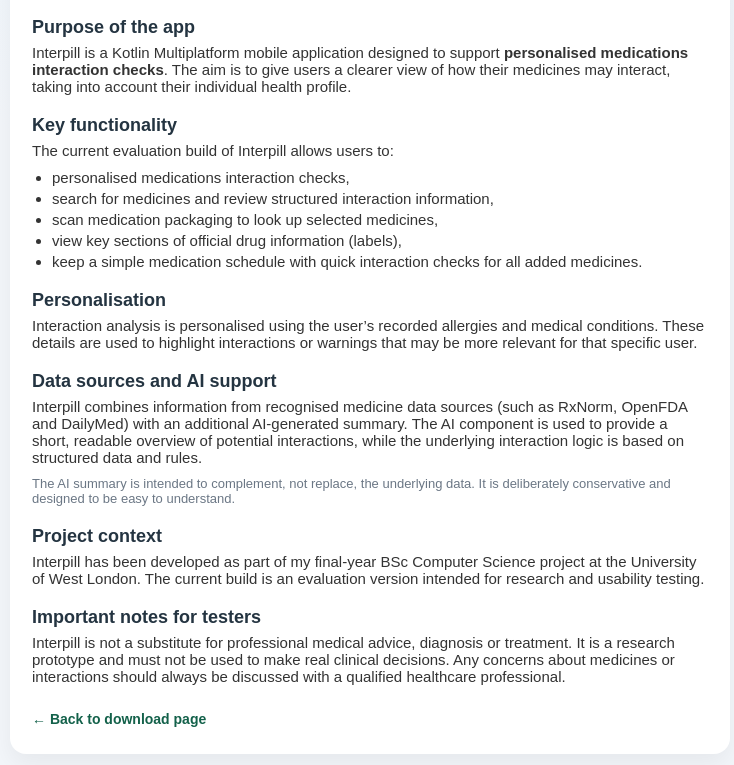
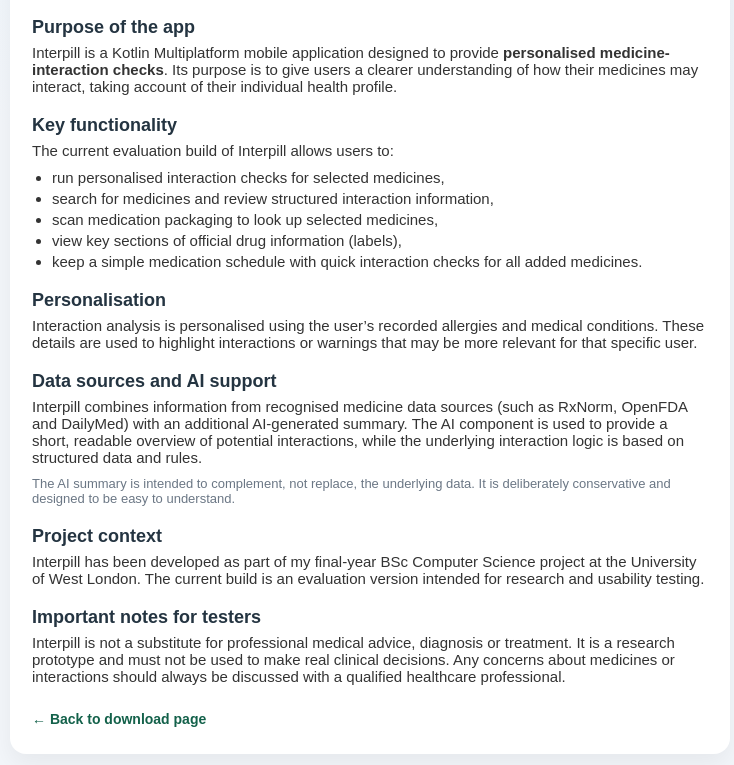
Before and after one commit to olgaleobel/Interpill-App-Testing, a plain HTML site: page about.html in a window 1280 px wide. Shown: the part 135-900 px from the top of the page, without its empty margins (270-1004 px from the left). Drawn offline with Linux system fonts and the light colour scheme.

Commit message:
Update about.html

```diff
--- a/about.html
+++ b/about.html
@@ -127,16 +127,16 @@
 
         <h2>Purpose of the app</h2>
         <p>
-            Interpill is a Kotlin Multiplatform mobile application designed to support
-            <strong>personalised medications interaction checks</strong>. The aim is to give
-            users a clearer view of how their medicines may interact, taking into account
-            their individual health profile.
+        Interpill is a Kotlin Multiplatform mobile application designed to provide
+        <strong>personalised medicine-interaction checks</strong>. Its purpose is to give
+        users a clearer understanding of how their medicines may interact, taking account
+        of their individual health profile.
         </p>
 
         <h2>Key functionality</h2>
         <p>The current evaluation build of Interpill allows users to:</p>
         <ul>
-            <li>personalised medications interaction checks,</li>
+            <li>run personalised interaction checks for selected medicines,</li>
             <li>search for medicines and review structured interaction information,</li>
             <li>scan medication packaging to look up selected medicines,</li>
             <li>view key sections of official drug information (labels),</li>
```
